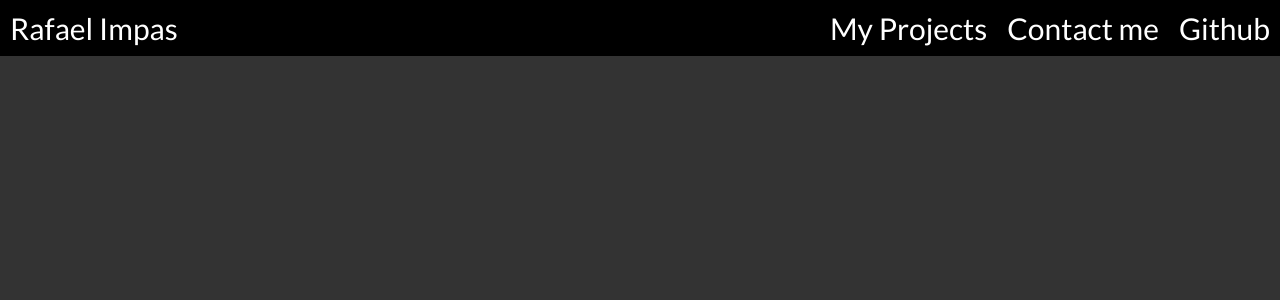
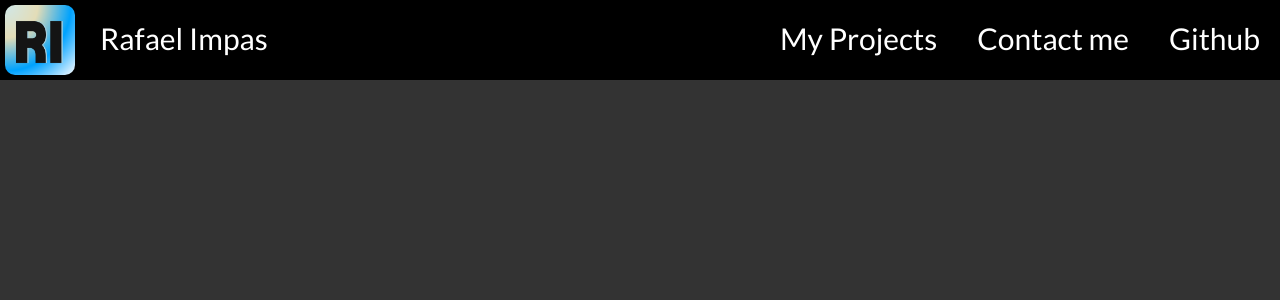
Before and after one commit to rafimps18/Portfolio, a React (Vite) app: page / in a window 1280 px wide. Shown: the top 300 px of the page. Built offline with nearby package versions, Linux system fonts and the light colour scheme.

Commit message:
Added logo

```diff
--- a/src/App.tsx
+++ b/src/App.tsx
@@ -1,4 +1,4 @@
-import Navbar from "./components/Navbar/Navbar"
+import Navbar from "./components/navbar/Navbar"
 
 function App() {
   return (
--- a/src/components/Navbar/Navbar.css
+++ b/src/components/Navbar/Navbar.css
@@ -10,9 +10,10 @@ nav {
   font-family: Lato, sans-serif;
   background-color: rgb(0, 0, 0);
   overflow: hidden;
+  align-items: center;
 }
 
-  nav a {
+a {
   float: left;
   display: block;
   color: white;
@@ -21,9 +22,17 @@ nav {
   text-decoration: none;
   font-family: Lato, sans serif;
   padding: 5px;
-    margin: 5px;
+  margin: 15px;
 }
 
 .navbarRight {
   float: right;
 }
+
+.navbar-logo {
+  max-width: 70px;
+  max-height: 70px;
+  float: left;
+  border-radius: 10px;
+  margin: 5px;
+}
--- a/src/components/Navbar/Navbar.tsx
+++ b/src/components/Navbar/Navbar.tsx
@@ -4,6 +4,10 @@ const Navbar = () => {
     return (
         <div className="header">
             <nav className="navbar">
+
+                <img
+                    className="navbar-logo" src="src\components\assets\logo.png" alt="logo" />
+
                 <a href="#">Rafael Impas</a>
                 <div className="navbarRight">
                     <a href="#myProjects">My Projects</a>
--- a/src/index.css
+++ b/src/index.css
@@ -21,26 +21,3 @@ body {
 .bold {
   font-weight: bold;
 }
-
-nav {
-  width: 100vw;
-  font-family: Lato, sans-serif;
-  background-color: rgb(0, 0, 0);
-  overflow: hidden;
-}
-
-nav a {
-  float: left;
-  display: block;
-  color: white;
-  font-size: 30px;
-  text-align: center;
-  text-decoration: none;
-  font-family: Lato, sans serif;
-  padding: 5px;
-  margin: 5px;
-}
-
-.navbarRight {
-  float: right;
-}
```
Also changed, not shown: src/components/assets/logo.png (added). Lines whose indentation alone changed are shown as unchanged.
